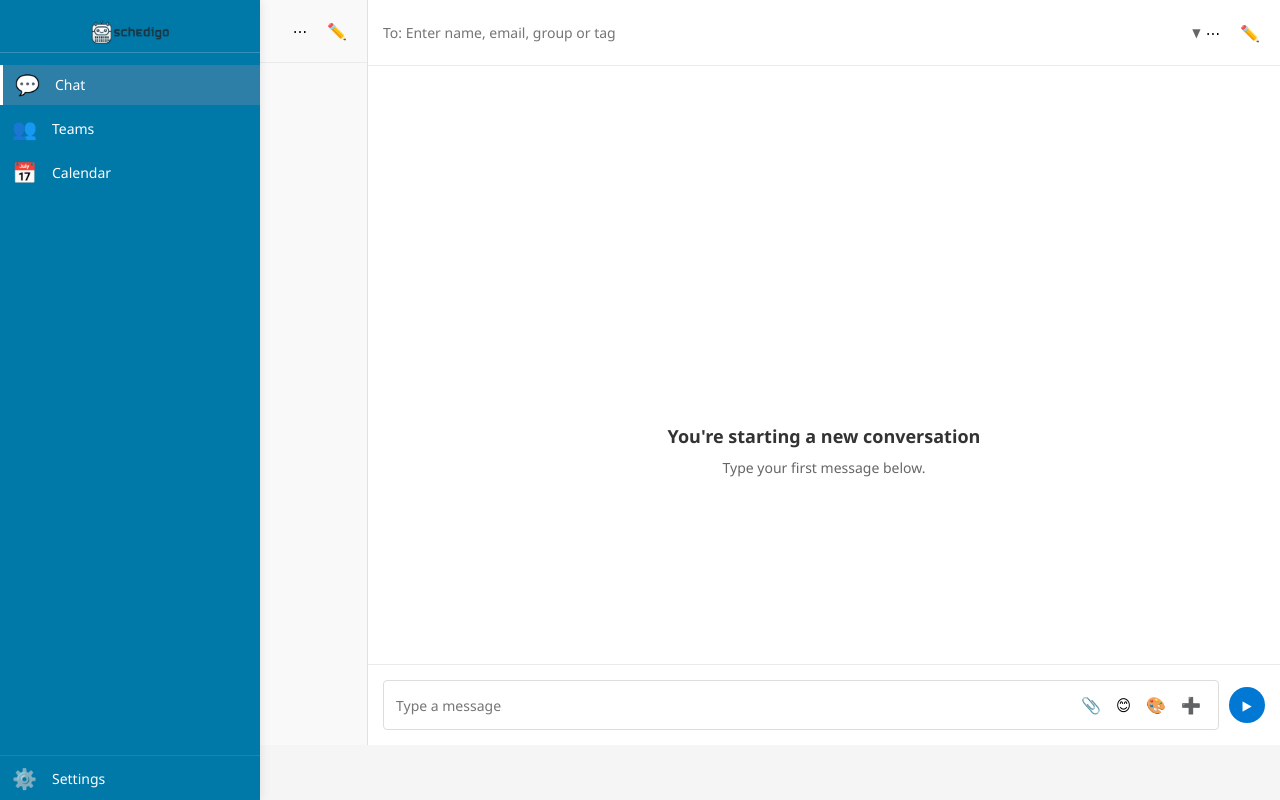
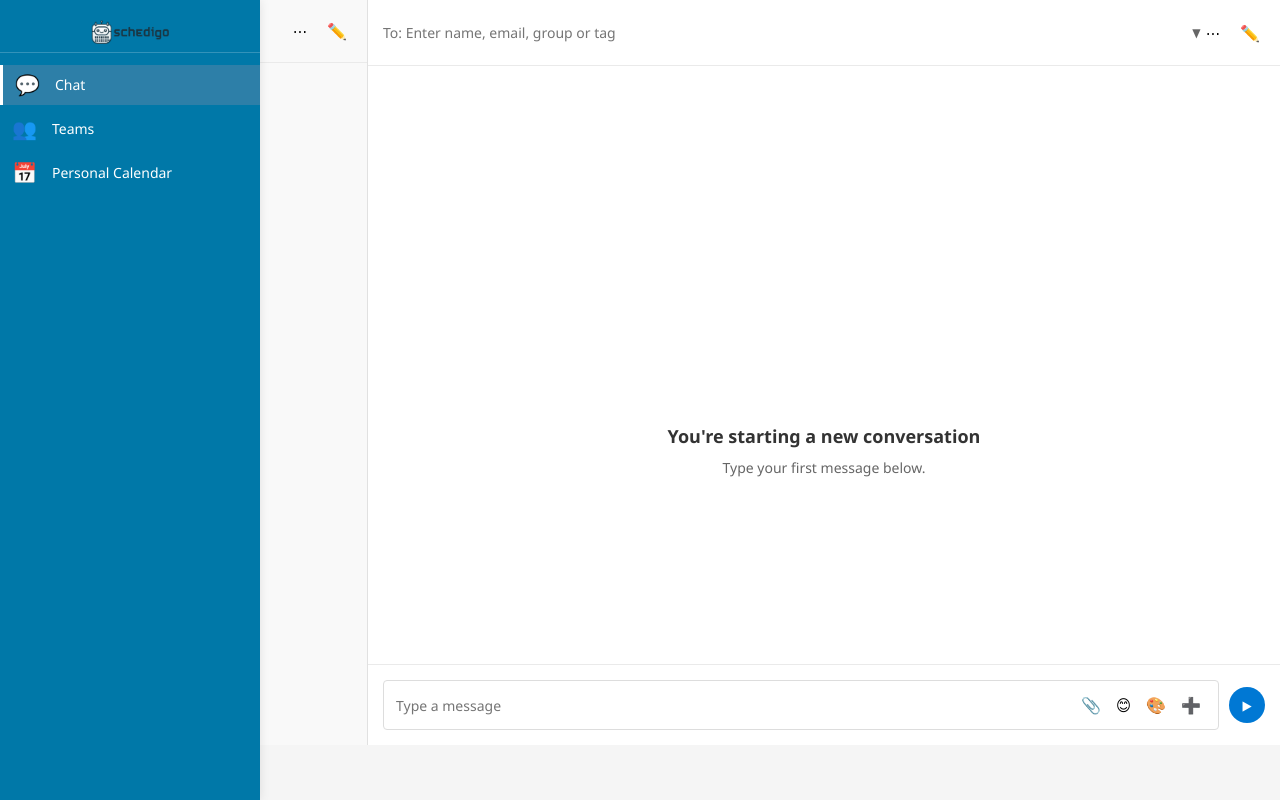
Before and after one commit to 7huannn/se_fe, a plain HTML site: page public/html/chat.html in a window 1280 px wide. Drawn offline with Linux system fonts and the light colour scheme.

Commit message:
fix sidebar chat

```diff
--- a/controllers/sidebar-navigation.js
+++ b/controllers/sidebar-navigation.js
@@ -9,7 +9,7 @@ export function handleSidebarNavigation(itemName) {
         case 'Teams':
             window.location.href = "../html/group.html";
             break;
-        case 'Calendar':
+        case 'Personal Calendar':
             window.location.href = "../html/index.html";
             break;
         case 'Settings':
--- a/public/html/chat.html
+++ b/public/html/chat.html
@@ -24,17 +24,17 @@
 
         <div class="sidebar-item">
             <div class="sidebar-icon">📅</div>
-            <div class="sidebar-text">Calendar</div>
+            <div class="sidebar-text">Personal Calendar</div>
         </div>
 
         <div class="sidebar-spacer"></div>
 
-        <div class="sidebar-settings">
+        <!-- <div class="sidebar-settings">
             <div class="sidebar-item">
                 <div class="sidebar-icon">⚙️</div>
                 <div class="sidebar-text">Settings</div>
             </div>
-        </div>
+        </div> -->
     </div>
 
     <div class="main-content">
```
